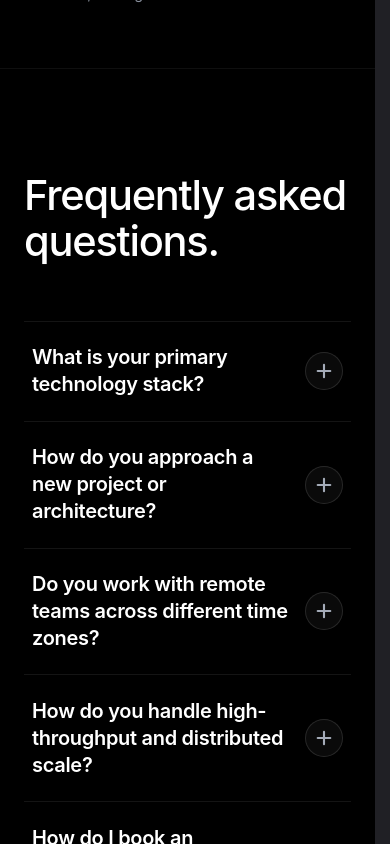
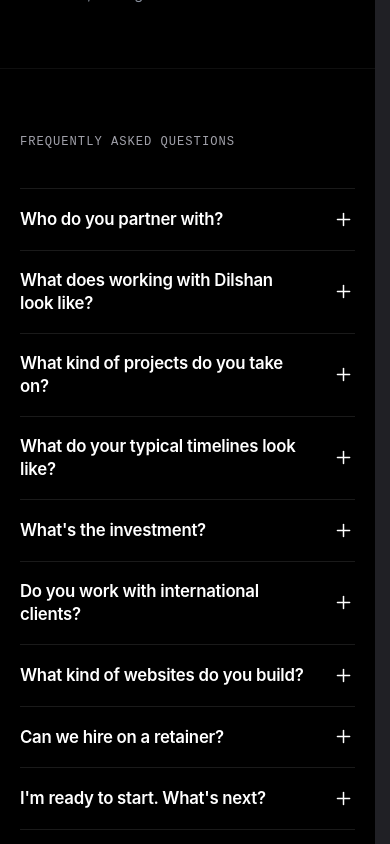
Before and after one commit to dilshandevxx/dilshan-personal-portfolio, a Next.js app: page / in a window 390 px wide. Shown: the part 4940-5784 px from the top of the page. Built offline with nearby package versions, Linux system fonts and the light colour scheme; a web font is replaced by a local one.

Commit message:
Redesign FAQ section to 2-column minimalist editorial layout matching reference

```diff
--- a/src/components/cover/sections/FaqSection.module.css
+++ b/src/components/cover/sections/FaqSection.module.css
@@ -1,4 +1,4 @@
-/* Frequently Asked Questions Section (Elevated, Prominent, Proper Sizing) */
+/* Frequently Asked Questions — 2-Column Minimalist Editorial Layout matching reference */
 .faqSection {
   background-color: #000000;
   padding: clamp(6.5rem, 11vw, 10rem) clamp(1.5rem, 5vw, 4rem);
@@ -8,42 +8,65 @@
   box-sizing: border-box;
 }
 
+@media (max-width: 768px) {
+  .faqSection {
+    padding: clamp(4rem, 8vw, 5.5rem) 1.25rem;
+  }
+}
+
 .container {
   max-width: 1200px;
   margin: 0 auto;
   width: 100%;
 }
 
-/* Header (One-line Title matching Hero font beautifully) */
-.header {
-  display: flex;
-  align-items: center;
-  justify-content: flex-start;
-  margin-bottom: clamp(3.5rem, 6vw, 5rem);
+/* 2-Column Grid Layout */
+.layout {
+  display: grid;
+  grid-template-columns: 280px 1fr;
+  gap: clamp(2.5rem, 5vw, 5.5rem);
+  align-items: flex-start;
 }
 
-/* Title: Matching Hero Section Font Beautifully */
-.title {
-  font-family: var(--font-display, "Plus Jakarta Sans", "Outfit", -apple-system, sans-serif);
-  font-size: clamp(2.6rem, 5.8vw, 4.8rem);
-  font-weight: 500;
-  line-height: 1.1;
-  letter-spacing: -0.03em;
-  color: #ffffff;
-  text-transform: none;
-  margin: 0;
+@media (max-width: 860px) {
+  .layout {
+    grid-template-columns: 1fr;
+    gap: 2.25rem;
+  }
 }
 
-/* Accordion List */
+/* Left Column: Uppercase Monospace Section Label */
+.leftCol {
+  position: sticky;
+  top: 100px;
+}
+
+.sectionLabel {
+  font-family: var(--font-mono, monospace);
+  font-size: 0.76rem;
+  font-weight: 500;
+  letter-spacing: 0.08em;
+  text-transform: uppercase;
+  color: #a1a1aa;
+  margin: 0;
+  line-height: 1.5;
+}
+
+/* Right Column: Accordion List */
+.rightCol {
+  width: 100%;
+  min-width: 0;
+}
+
 .accordionList {
   display: flex;
   flex-direction: column;
-  border-top: 1px solid rgba(255, 255, 255, 0.08);
+  border-top: 1px solid rgba(255, 255, 255, 0.1);
   width: 100%;
 }
 
 .accordionItem {
-  border-bottom: 1px solid rgba(255, 255, 255, 0.08);
+  border-bottom: 1px solid rgba(255, 255, 255, 0.1);
   transition: background-color 0.2s ease;
 }
 
@@ -51,144 +74,89 @@
   background-color: rgba(255, 255, 255, 0.015);
 }
 
-/* Row Trigger Button - Generously Sized */
+/* Row Trigger Button */
 .rowTrigger {
   width: 100%;
   display: flex;
   align-items: center;
   justify-content: space-between;
-  padding: clamp(1.85rem, 3.2vw, 2.35rem) 1rem;
+  padding: clamp(1.15rem, 1.8vw, 1.45rem) 0;
   background: transparent;
   border: none;
-  color: #ffffff;
   cursor: pointer;
   text-align: left;
-  transition: all 0.2s ease;
   gap: 1.5rem;
-}
-
-@media (max-width: 640px) {
-  .rowTrigger {
-    padding: 1.4rem 0.5rem;
-    gap: 1rem;
-  }
-}
-
-.titleGroup {
-  display: flex;
-  align-items: center;
-  gap: clamp(1.25rem, 2.5vw, 2.25rem);
-  min-width: 0;
-}
-
-@media (max-width: 640px) {
-  .titleGroup {
-    align-items: flex-start;
-  }
-}
-
-.itemIndex {
-  font-family: var(--font-mono, monospace);
-  font-size: clamp(1rem, 1.5vw, 1.25rem);
-  font-weight: 600;
-  color: #5c6473;
-  letter-spacing: 0.08em;
-  flex-shrink: 0;
+  color: #ffffff;
+  outline: none;
   transition: color 0.2s ease;
 }
 
-@media (max-width: 640px) {
-  .itemIndex {
-    margin-top: 0.15rem;
-  }
+.rowTrigger:focus-visible {
+  outline: 2px solid var(--color-primary, #8bb397);
+  outline-offset: 4px;
 }
 
-.rowTrigger:hover .itemIndex {
-  color: #cbd5e1;
-}
-
+/* Question Typography (Matching Reference) */
 .questionText {
   font-family: var(--font-display, "Plus Jakarta Sans", "Outfit", -apple-system, sans-serif);
-  font-size: clamp(1.25rem, 1.95vw, 1.65rem);
+  font-size: clamp(1.08rem, 1.4vw, 1.25rem);
   font-weight: 600;
+  line-height: 1.35;
   letter-spacing: -0.015em;
   color: #ffffff;
-  transition: color 0.2s ease, opacity 0.2s ease;
-  line-height: 1.35;
+  transition: color 0.2s ease;
 }
 
 .rowTrigger:hover .questionText {
-  color: #ffffff;
-  opacity: 0.95;
+  color: #f3f5f8;
 }
 
-/* Refined Circular Cross Toggle Button - Proper 44px Scale */
-.iconButton {
-  width: 44px;
-  height: 44px;
-  border-radius: 999px;
-  background: rgba(255, 255, 255, 0.04);
-  border: 1px solid rgba(255, 255, 255, 0.12);
+/* Clean Minimalist Plus Icon */
+.plusIcon {
   display: flex;
   align-items: center;
   justify-content: center;
-  color: #a4abb8;
   flex-shrink: 0;
-  transition: all 0.25s cubic-bezier(0.16, 1, 0.3, 1);
-  padding: 0;
+  width: 24px;
+  height: 24px;
+  color: #ffffff;
+  transition: transform 0.3s cubic-bezier(0.16, 1, 0.3, 1), color 0.2s ease;
 }
 
-@media (max-width: 640px) {
-  .iconButton {
-    width: 38px;
-    height: 38px;
-  }
-}
-
-.rowTrigger:hover .iconButton {
-  background: rgba(255, 255, 255, 0.1);
-  border-color: rgba(255, 255, 255, 0.25);
+.plusIconOpen {
+  transform: rotate(45deg);
   color: #ffffff;
 }
 
-.iconButtonOpen {
-  transform: rotate(45deg);
-  background: rgba(255, 255, 255, 0.14);
-  border-color: rgba(255, 255, 255, 0.3);
-  color: #ffffff;
+.svgPlus {
+  width: 15px;
+  height: 15px;
 }
 
-.svgCross {
-  transition: transform 0.2s ease;
-}
-
-/* Expanded Answer - Spacious & Legible */
+/* Answer Drawer */
 .answerWrapper {
   overflow: hidden;
 }
 
 .answerInner {
-  padding: 0.5rem 1rem 2.75rem clamp(2.5rem, 4.5vw, 4.25rem);
+  padding: 0.25rem 0 clamp(1.25rem, 2vw, 1.6rem) 0;
+}
+
+.answerText {
+  color: #949ca9;
+  font-family: var(--font-body, -apple-system, sans-serif);
+  font-size: 0.98rem;
+  line-height: 1.68;
+  margin: 0;
+  max-width: 760px;
 }
 
 @media (max-width: 640px) {
-  .answerInner {
-    padding: 0.25rem 0.5rem 1.85rem 0;
+  .questionText {
+    font-size: 1.05rem;
+  }
+  .answerText {
+    font-size: 0.92rem;
+    line-height: 1.6;
   }
 }
-
-.answerText {
-  color: #b4bac6;
-  font-family: var(--font-body, -apple-system, sans-serif);
-  font-size: 1.1rem;
-  line-height: 1.78;
-  margin: 0;
-  max-width: 900px;
-}
-
-@media (max-width: 640px) {
-  .answerText {
-    font-size: 0.98rem;
-    line-height: 1.65;
-  }
-}
--- a/src/components/cover/sections/FaqSection.tsx
+++ b/src/components/cover/sections/FaqSection.tsx
@@ -12,34 +12,58 @@ interface FaqItem {
 
 const FAQ_ITEMS: FaqItem[] = [
   {
-    id: "tech-stack",
-    question: "What is your primary technology stack?",
+    id: "partners",
+    question: "Who do you partner with?",
     answer:
-      "My core stack centers on TypeScript, React 19, Next.js, and Node.js for frontend interfaces, paired with Go, Rust, and PostgreSQL for high-performance backends. On cloud and DevOps, I engineer on Kubernetes, Docker, and Terraform across AWS and GCP.",
+      "I partner with ambitious founders, high-growth startups, scale-ups, and established engineering teams looking to design, build, or modernize critical web applications and distributed systems.",
   },
   {
-    id: "architecture-approach",
-    question: "How do you approach a new project or architecture?",
+    id: "working-together",
+    question: "What does working with Dilshan look like?",
     answer:
-      "I start from first principles: modeling domain constraints, data flow patterns, and real user requirements before writing code. Every system is architected for mathematical clarity, observable telemetry, and long-term maintainability without unnecessary dependencies.",
+      "Direct, transparent, and high-velocity collaboration. We start with system domain modeling and architecture design, followed by iterative sprint execution with daily async updates, clear RFCs, and working weekly milestones.",
   },
   {
-    id: "remote-collaboration",
-    question: "Do you work with remote teams across different time zones?",
+    id: "project-types",
+    question: "What kind of projects do you take on?",
     answer:
-      "Yes. I work seamlessly with engineering teams, design agencies, and founders across North America, Europe, and Asia-Pacific through asynchronous documentation, clear RFCs, and focused synchronous checkpoints.",
+      "Flagship web applications, distributed backend services, high-throughput APIs, AI/ML integrations, and end-to-end full-stack architectures engineered with React 19, Next.js, Go, and PostgreSQL.",
   },
   {
-    id: "high-throughput-scale",
-    question: "How do you handle high-throughput and distributed scale?",
+    id: "timelines",
+    question: "What do your typical timelines look like?",
     answer:
-      "Through proven distributed patterns: partitioned event streaming with Apache Kafka, sub-millisecond in-memory caching with Redis, optimized connection pooling, horizontal autoscaling with Kubernetes, and end-to-end tracing with OpenTelemetry.",
+      "Timelines typically range from 2 to 6 weeks for focused architecture sprints or MVPs, and 2 to 4 months for comprehensive end-to-end product builds and distributed system deployments.",
   },
   {
-    id: "booking-consultation",
-    question: "How do I book an architectural consultation or build?",
+    id: "investment",
+    question: "What's the investment?",
     answer:
-      "Simply reach out through the contact form below or email me directly at dilshan.devxx@gmail.com. We will schedule an initial technical deep-dive to review your system roadmap, timeline, and delivery milestones.",
+      "Engagements are structured either on a project-based milestone model or a weekly sprint advisory rate. Reach out with your roadmap for a transparent, tailored scope of work.",
+  },
+  {
+    id: "international",
+    question: "Do you work with international clients?",
+    answer:
+      "Yes. I collaborate seamlessly with founders and remote teams across North America, Europe, and Asia-Pacific through asynchronous workflows and overlapping synchronous checkpoints.",
+  },
+  {
+    id: "websites-built",
+    question: "What kind of websites do you build?",
+    answer:
+      "High-performance editorial websites, modern SaaS applications, developer tooling platforms, and interactive digital experiences built for sub-second latency and 100/100 Core Web Vitals.",
+  },
+  {
+    id: "retainer",
+    question: "Can we hire on a retainer?",
+    answer:
+      "Yes. I offer ongoing advisory and engineering retainers for teams needing dedicated architecture oversight, continuous code review, and high-level technical direction.",
+  },
+  {
+    id: "next-steps",
+    question: "I'm ready to start. What's next?",
+    answer:
+      "Simply get in touch via the contact section below or email me directly at dilshan.devxx@gmail.com. We'll set up an introductory deep-dive call to align on your vision, technical requirements, and timeline.",
   },
 ];
 
@@ -53,14 +77,15 @@ export default function FaqSection() {
   return (
     <section className={styles.faqSection} id="faq" aria-label="Frequently Asked Questions">
       <div className={styles.container}>
-        {/* Header */}
-        <div className={styles.header}>
-          <h2 className={styles.title}>
-            Frequently asked questions.
-          </h2>
+        {/* 2-Column Minimalist Layout matching reference design */}
+        <div className={styles.layout}>
+          {/* Left Column: Uppercase Monospace Section Label */}
+          <div className={styles.leftCol}>
+            <h2 className={styles.sectionLabel}>FREQUENTLY ASKED QUESTIONS</h2>
           </div>
 
-        {/* Accordion List */}
+          {/* Right Column: Clean Accordion List with Thin Plus Toggle */}
+          <div className={styles.rightCol}>
             <div className={styles.accordionList}>
               {FAQ_ITEMS.map((item) => {
                 const isOpen = openId === item.id;
@@ -74,21 +99,33 @@ export default function FaqSection() {
                     >
                       <span className={styles.questionText}>{item.question}</span>
                       <span
-                    className={`${styles.iconButton} ${isOpen ? styles.iconButtonOpen : ""}`}
+                        className={`${styles.plusIcon} ${isOpen ? styles.plusIconOpen : ""}`}
                         aria-hidden="true"
                       >
                         <svg
                           width="16"
                           height="16"
-                      viewBox="0 0 14 14"
+                          viewBox="0 0 16 16"
                           fill="none"
                           xmlns="http://www.w3.org/2000/svg"
-                      className={styles.svgCross}
+                          className={styles.svgPlus}
                         >
-                      <path
-                        d="M7 1.5V12.5M1.5 7H12.5"
+                          <line
+                            x1="8"
+                            y1="1.5"
+                            x2="8"
+                            y2="14.5"
                             stroke="currentColor"
-                        strokeWidth="1.85"
+                            strokeWidth="1.6"
+                            strokeLinecap="round"
+                          />
+                          <line
+                            x1="1.5"
+                            y1="8"
+                            x2="14.5"
+                            y2="8"
+                            stroke="currentColor"
+                            strokeWidth="1.6"
                             strokeLinecap="round"
                           />
                         </svg>
@@ -116,6 +153,8 @@ export default function FaqSection() {
               })}
             </div>
           </div>
+        </div>
+      </div>
     </section>
   );
 }
```
Lines whose indentation alone changed are shown as unchanged.
